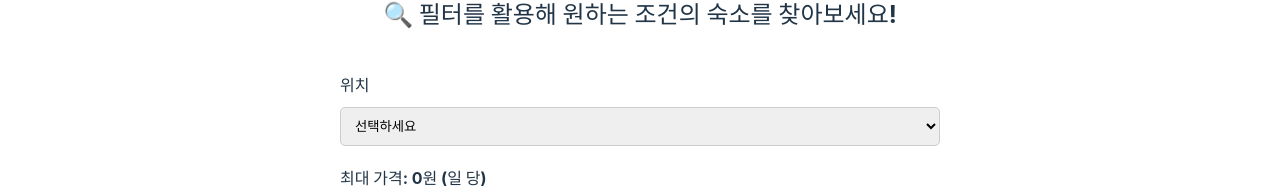
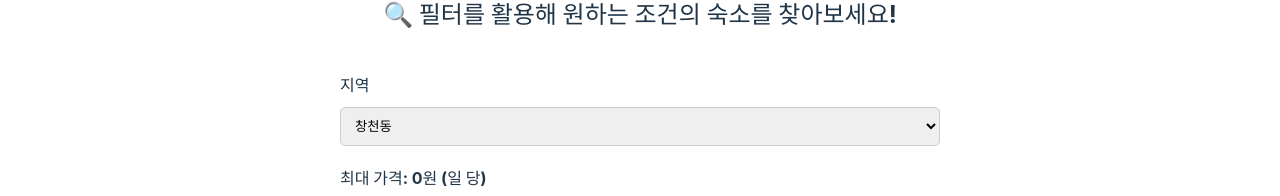
Before and after one commit to YBIGTA/26th-project-UniRent, a React (Vite) app in the folder frontend/: page /filtering in a window 1280 px wide. Shown: the part 181-377 px from the top of the page. Built offline with nearby package versions, Linux system fonts and the light colour scheme; sample sign-in values are in the browser's storage.

Commit message:
지역 초기값 설정

```diff
--- a/frontend/src/pages/FilteringPage.jsx
+++ b/frontend/src/pages/FilteringPage.jsx
@@ -7,18 +7,18 @@ import "./FilteringPage.css";
 export const FilteringPage = () => {
   const navigate = useNavigate(); // ✅ 페이지 이동을 위한 훅
   const [price, setPrice] = useState(0);
-  const [location, setLocation] = useState("");
+  const [region, setRegion] = useState("창천동");
   const [accommodationTypes, setAccommodationTypes] = useState([]); // ✅ 숙박 유형 상태 추가
 
-  const locations = [
+  const regions = [
     "창천동", "연희동", "홍제동", "북아현동", "남가좌동", "북가좌동", "신촌동"
   ];
 
   const handleApplyFilters = () => {
-    console.log("필터 적용:", { price, location, accommodationTypes });
+    console.log("필터 적용:", { price, region, accommodationTypes });
 
     // ✅ 필터링된 결과가 없어도 결과 페이지로 이동하게 설정
-    navigate("/filtering-results", { state: { price, location, accommodationTypes } });
+    navigate("/filtering-results", { state: { price, region, accommodationTypes } });
   };
 
   // ✅ 숙박 유형 체크박스 선택 핸들러
@@ -36,13 +36,13 @@ export const FilteringPage = () => {
       <main className="filter-container">
         <h2>🔍 필터를 활용해 원하는 조건의 숙소를 찾아보세요!</h2>
 
-        {/* 위치 필터 (드롭다운) */}
+        {/* 지역 필터 (드롭다운) */}
         <div className="filter-group">
-          <label>위치</label>
-          <select value={location} onChange={(e) => setLocation(e.target.value)}>
-            <option value="">선택하세요</option>
-            {locations.map((loc) => (
-              <option key={loc} value={loc}>{loc}</option>
+          <label>지역</label>
+          <select value={region} onChange={(e) => setRegion(e.target.value)}>
+            {/* <option value="">창천동</option> */}
+            {regions.map((reg) => (
+              <option key={reg} value={reg}>{reg}</option>
             ))}
           </select>
         </div>
```
